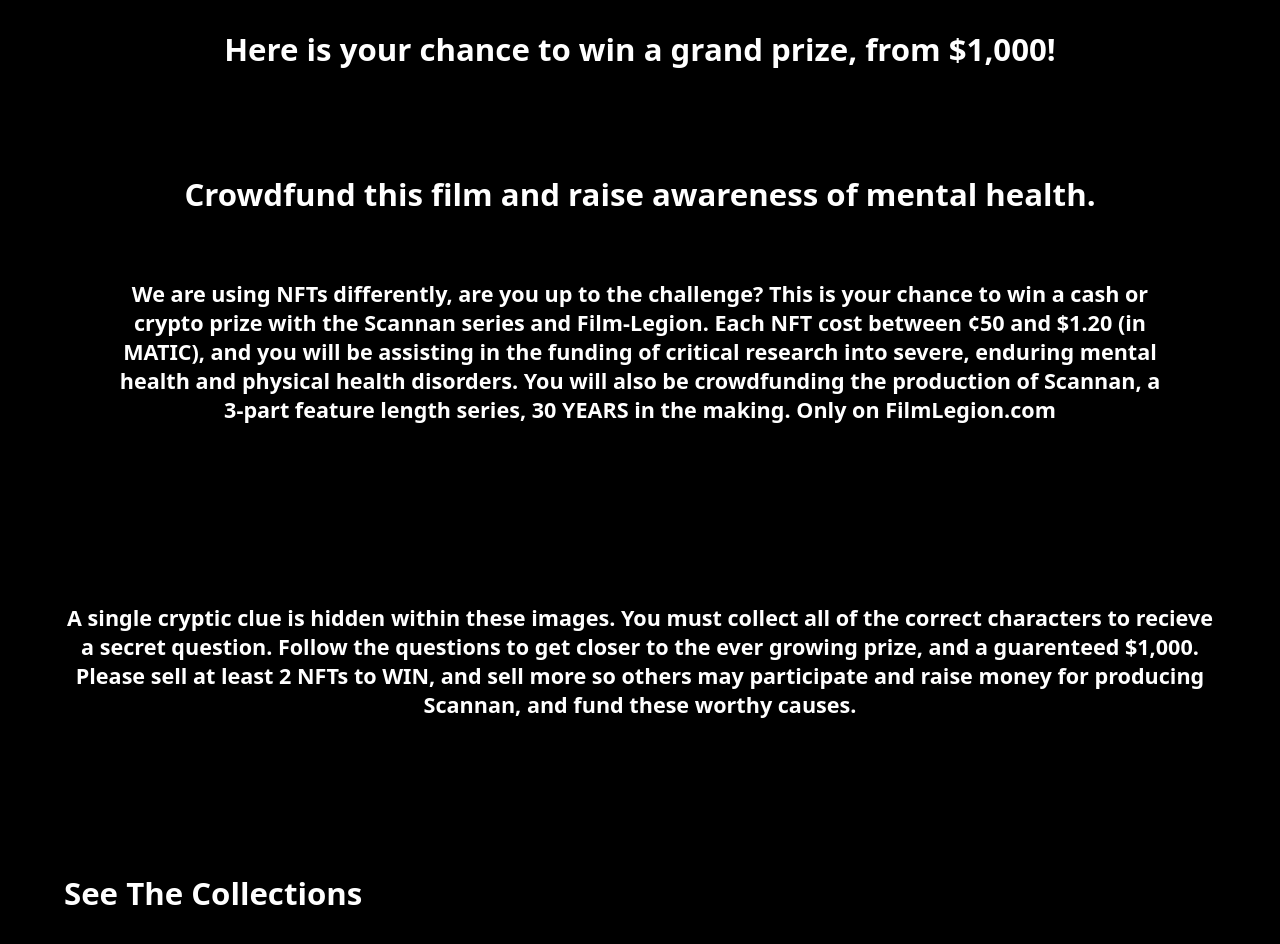
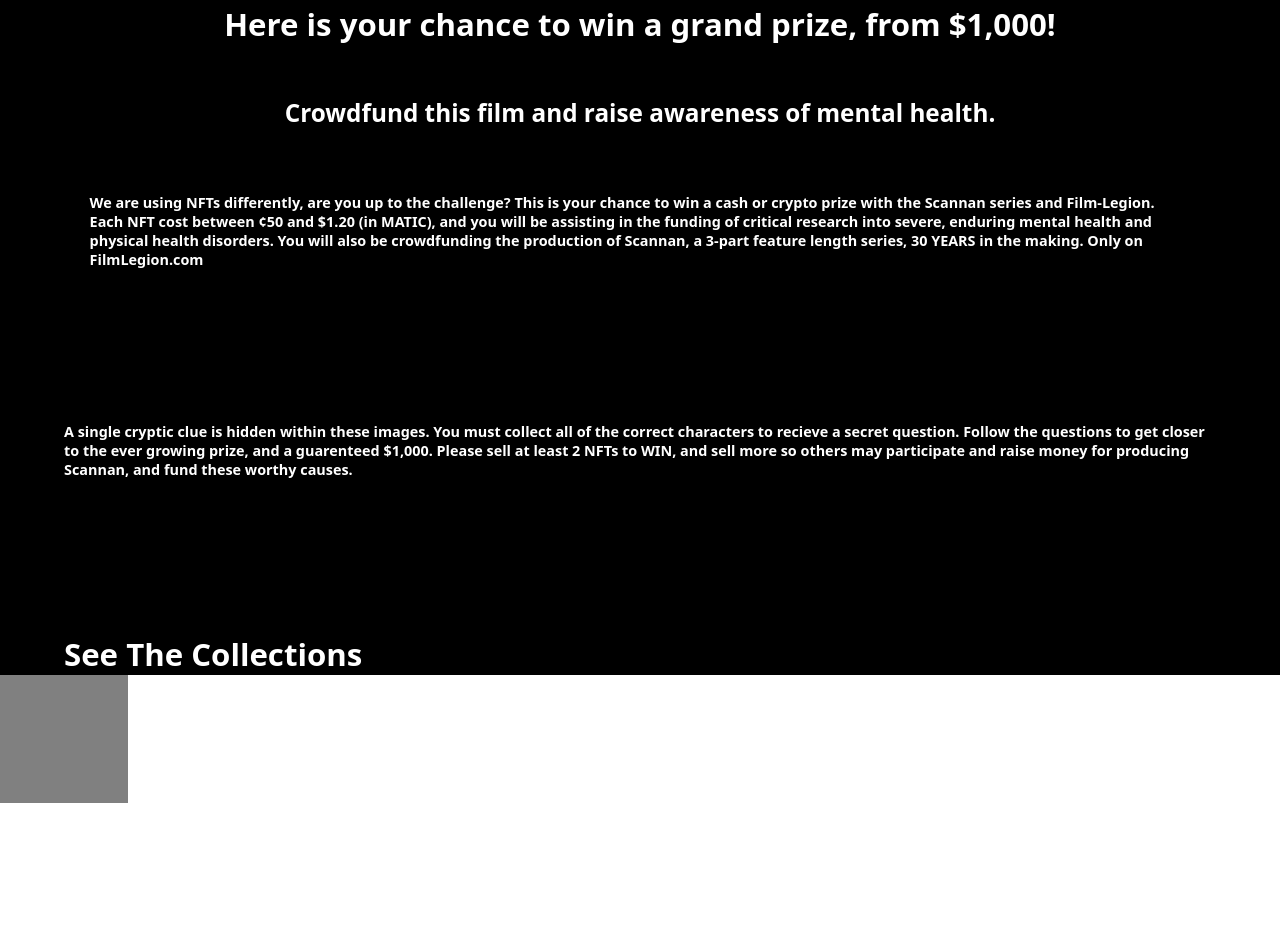
Before and after one commit to HFXFL/Film-Legion-Mobile, a Next.js app: page / in a window 1280 px wide. Shown: the part 1540-2484 px from the top of the page. Before the commit the page ends 2454 px from the top, so only its background shows below. Built offline with nearby package versions, Linux system fonts and the light colour scheme.

Commit message:
Graphic Design 2

```diff
--- a/src/pages/index.tsx
+++ b/src/pages/index.tsx
@@ -1,5 +1,5 @@
 import styles from '@/styles/Custom.module.css';
-import { Button, HStack, Image } from "@chakra-ui/react";
+import { Box, Button, HStack, Image } from "@chakra-ui/react";
 import Head from "next/head";
 import {
   IoLogoInstagram,
@@ -34,7 +34,7 @@
       <IoLogoYoutube size={'20px'} color='#bab3b3' />
       <IoLogoTwitter size={'20px'} color='#bab3b3' />
       <IoLogoInstagram size={'20px'} color='#bab3b3' />
-      <Button colorScheme={'green'}>METAMASK</Button>
+      <Button bg={'#55ff00'} border={'1px'} colorScheme={'green'}>METAMASK</Button>
     </HStack>
       <hr/>
 
@@ -67,28 +67,42 @@
 
 
         <div className={styles.title}>
-            <h2>
+            <h3>
             Crowdfund this film and raise awareness of mental health.
-            </h2>
+            </h3>
             <div className={styles.description}>
-            <h2>
+            <h4>
             We are using NFTs differently, are you up to the challenge? This is your chance to win a cash or crypto prize with the Scannan series and Film-Legion. Each NFT cost between ¢50 and $1.20 (in MATIC), and you will be assisting in the funding of critical research into severe, enduring mental health and physical health disorders. You will also be crowdfunding the production of Scannan, a 3-part feature length series, 30 YEARS in the making. Only on FilmLegion.com
-            </h2>
+            </h4>
         </div>
         </div>
 
         <div className={styles.description}>
-        <h2>
+        <h4>
             A single cryptic clue is hidden within these images. You must collect all of the correct characters to recieve a secret question. Follow the questions to get closer to the ever growing prize, and a guarenteed $1,000. Please sell at least 2 NFTs to WIN, and sell more so others may participate and raise money for producing Scannan, and fund these worthy causes.
-        </h2>
+        </h4>
         </div>
 
         <div className={styles.nftTitle}>
         <h2>
           See The Collections
         </h2>
+
         </div>
+        <Box w={'100vw'} h={'100vw'} bg={'#ffffff'}>
+        <Box w={'10vw'} h={'10vw'} bg='GrayText'></Box>
 
+
+
+
+
+
+
+
+
+
+
+        </Box>
 
     </>
   )
--- a/src/styles/Custom.module.css
+++ b/src/styles/Custom.module.css
@@ -18,19 +18,19 @@
     font-family:system-ui, -apple-system, BlinkMacSystemFont, 'Segoe UI', Roboto, Oxygen, Ubuntu, Cantarell, 'Open Sans', 'Helvetica Neue', sans-serif;
     text-align: center;
     /* border: 3px solid green; */
-    padding: 4vw;
+    padding: 2vw;
     color: #ffffff;
     font-size: 1.3rem;
   }
 
   .description {
-    text-align: center;
+    text-align: left;
     font-family:system-ui, -apple-system, BlinkMacSystemFont, 'Segoe UI', Roboto, Oxygen, Ubuntu, Cantarell, 'Open Sans', 'Helvetica Neue', sans-serif;
     /* border: 3px solid green; */
     padding: 5vw;
     color: #ffffff;
     font-size: 0.9rem;
-    font-weight: 600;
+    font-weight: 300;
   }
 
 .nftTitle{
```
